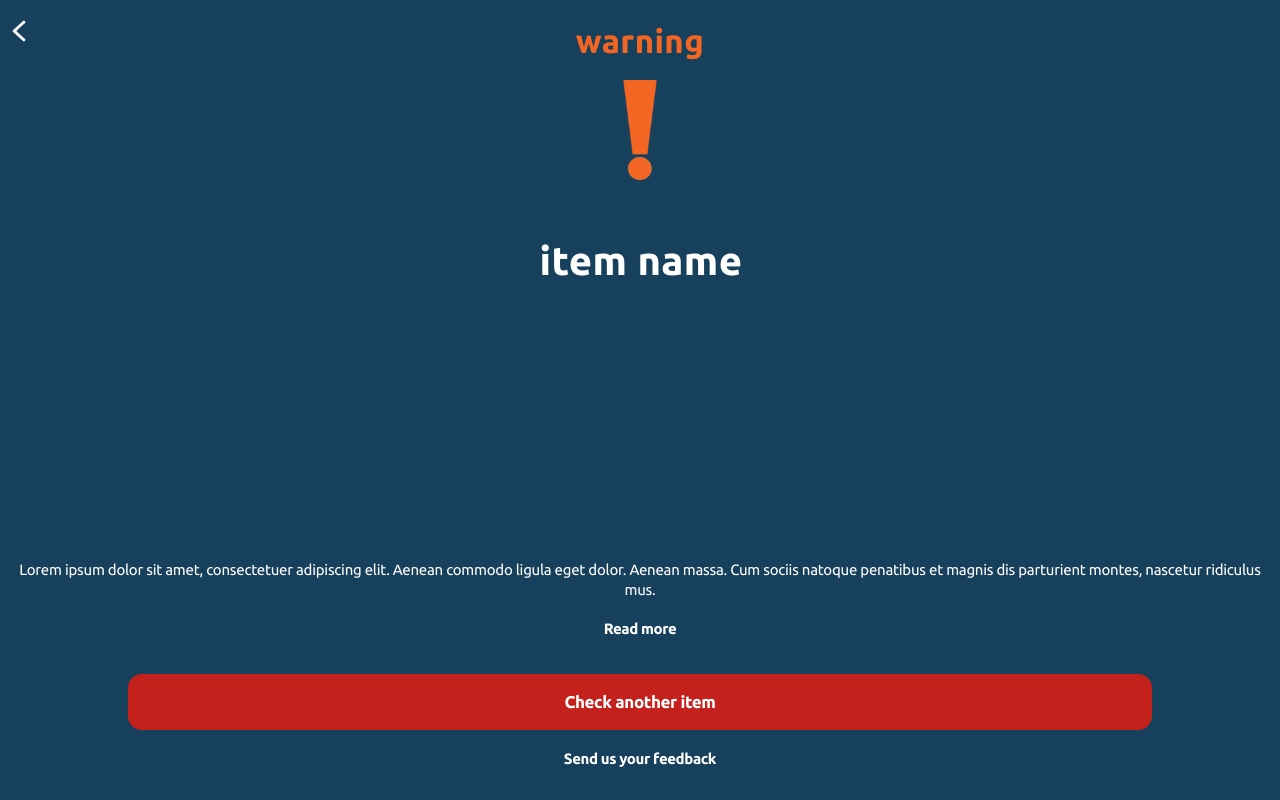
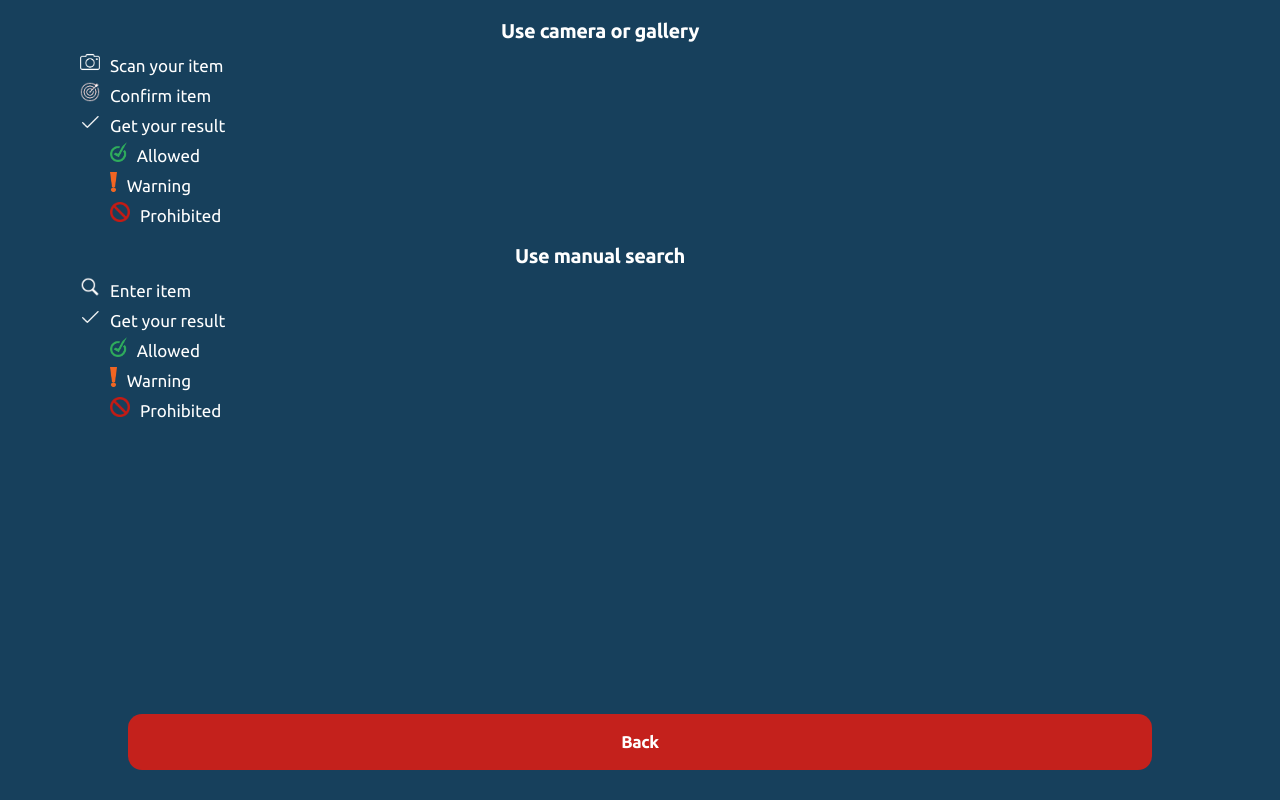
Before and after one commit to jorensjongers/itsago-frontend, a React app: page / in a window 1280 px wide. Built offline with nearby package versions, Linux system fonts and the light colour scheme.

Commit message:
reset elcome screen

```diff
--- a/src/components/App.jsx
+++ b/src/components/App.jsx
@@ -14,7 +14,7 @@ class App extends React.Component {
   constructor(props) {
     super(props);
     this.state = {
-      activeView: 'response',
+      activeView: 'instructions',
       picturePath: null,
       items: null,
       item: ''
--- a/src/styles/components/text.scss
+++ b/src/styles/components/text.scss
@@ -241,7 +241,7 @@ ul {
     font-size: 17px;
     list-style-type: none;
     position: relative;
-    margin: 30px;
+    margin-top: 30px;
     margin-left: 80px;
 }
 
@@ -253,11 +253,11 @@ ul {
 }
 
 .instructions > ul > li {
-    margin-top: 10px;
+    margin-top: 7px;
 }
 
 .instructions > ul > li > ul > li {
-    margin-top: 10px;
+    margin-top: 7px;
 }
 
 .result > h6.link {
```
